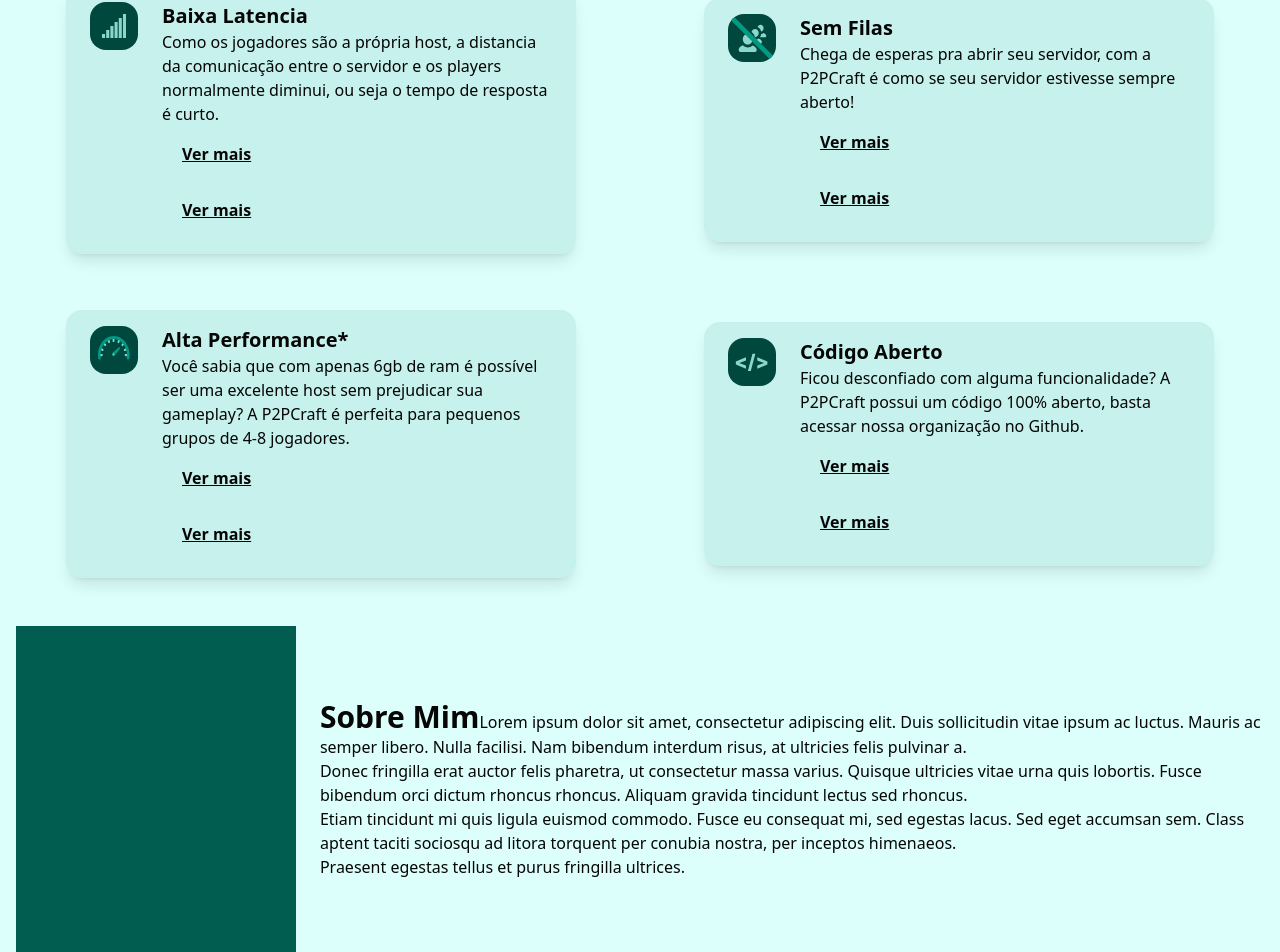
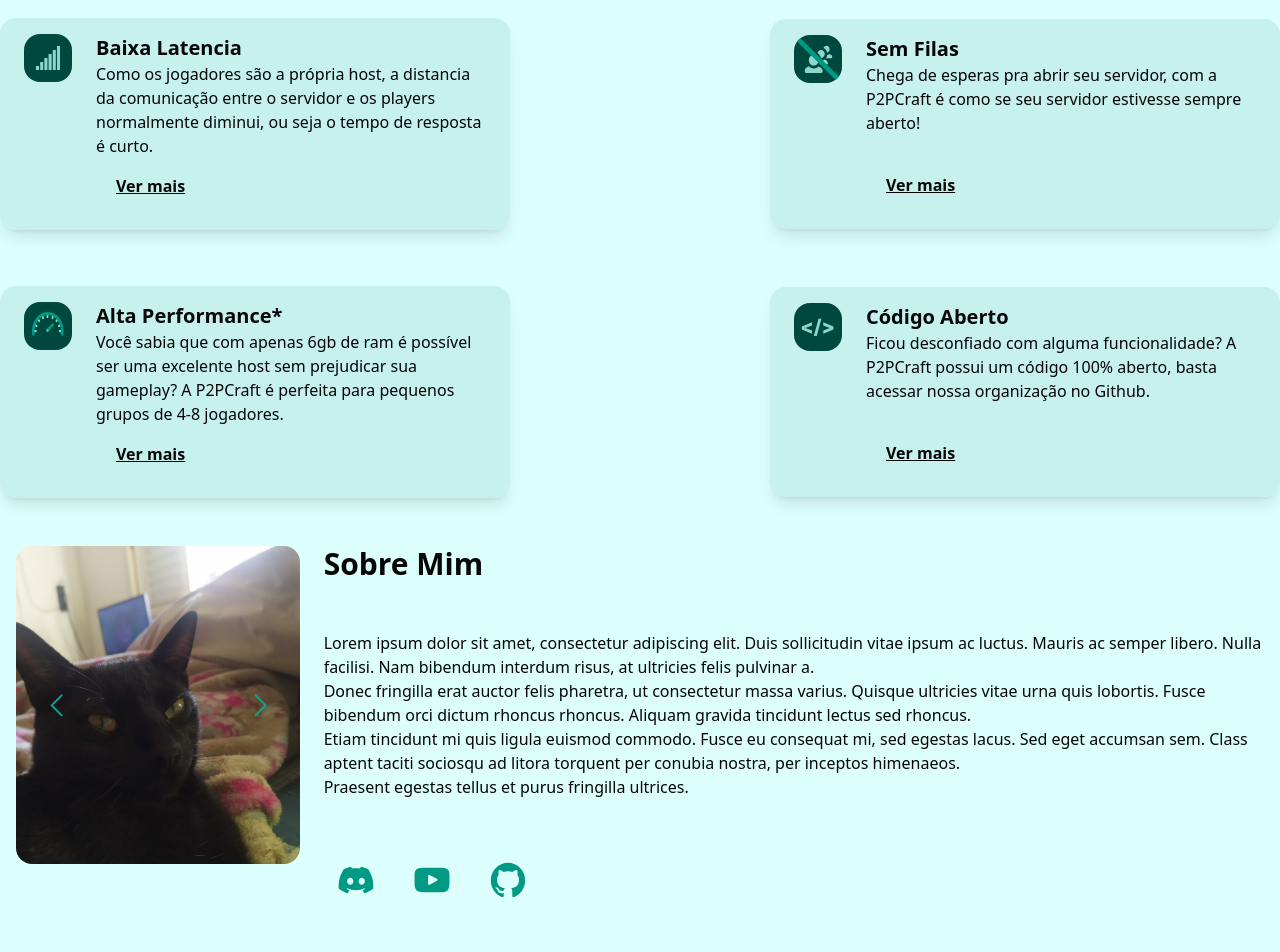
Before and after one commit to ETEC-TCC-2024/p2pCraft-frontend, a Next.js app: page /components in a window 1280 px wide. Shown: the part 678-1630 px from the top of the page. Built offline with nearby package versions, Linux system fonts and the light colour scheme.

Commit message:
feat: Create AboutMe

```diff
--- a/src/app/components/about/AboutMe.tsx
+++ b/src/app/components/about/AboutMe.tsx
@@ -1,29 +1,9 @@
-import { cn } from "@/lib/utils"
-import { ReactNode } from "react"
-import TextSection from "../section/TextSection"
+import { MainTextSection, Root, ImageSection, ImageSectionImage } from "./AboutMeSection";
 
-
-interface RootProps {
-    className?: string,
-    children: ReactNode
-}
-const Root: React.FC<RootProps> = ({ className, children }) => {
-    return <div className={cn("flex flex-row gap-6 px-4 py-12 mx-auto justify-center items-center container", className)}>
-        {children}
-    </div>
-}
-
-interface MainTextSectionProps {
-    children: ReactNode
-}
-const MainTextSection: React.FC<MainTextSectionProps> = ({ children }) => {
-    return <TextSection.Root className="h-96">
-        {children}
-    </TextSection.Root>
-}
-const AboutMeSection = {
-    Root: Root,
-    MainTextSection: MainTextSection
-
-}
-export default AboutMeSection;
+const AboutMe = {
+  Root: Root,
+  MainTextSection: MainTextSection,
+  ImageSection: ImageSection,
+  Image: ImageSectionImage,
+};
+export default AboutMe;
--- /dev/null
+++ b/src/app/components/about/AboutMeSection.tsx
@@ -0,0 +1,125 @@
+"use client";
+import { cn } from "@/lib/utils";
+import React, { Children, ReactNode, useEffect, useMemo, useState } from "react";
+import TextSection from "../section/TextSection";
+import { CircularLinkedList } from "@/lib/CircularLinkedList";
+import Button from "../button/Button";
+import Icon from "../icon/Icon";
+import NextImage from "next/image";
+import { motion, useAnimation } from "framer-motion";
+
+interface RootProps {
+  className?: string;
+  children: ReactNode;
+}
+
+interface MainTextSectionProps {
+  children: ReactNode;
+}
+
+interface ImageSectionImageProps {
+  imagePath: string;
+  alt?: string;
+}
+
+export const Root: React.FC<RootProps> = ({ className, children }) => {
+  return (
+    <div
+      className={cn(
+        "flex flex-row gap-6 px-4 py-12 mx-auto justify-between items-stretch container",
+        className
+      )}
+    >
+      {children}
+    </div>
+  );
+};
+
+export const MainTextSection: React.FC<MainTextSectionProps> = ({ children }) => {
+  return (
+    <TextSection.Root className="flex flex-col justify-between m-0">{children}</TextSection.Root>
+  );
+};
+
+export const ImageSection: React.FC<MainTextSectionProps> = ({ children }) => {
+  const imageList = useMemo(() => getImageList(), [children]);
+  const [currentImage, setCurrentImage] = useState(imageList.firstNode!);
+  const animationControls = useAnimation();
+
+  useEffect(() => {
+    animationControls.start({
+      opacity: [0.4, 1],
+      transition: { duration: 0.3 },
+    });
+  }, [currentImage, animationControls]);
+
+  function getImageList() {
+    const imagesList = new CircularLinkedList<ReactNode>();
+    Children.map(children, (child) => imagesList.add(child));
+    return imagesList;
+  }
+  function handleNext() {
+    setCurrentImage(currentImage.getNext()!);
+  }
+  function handlePrev() {
+    setCurrentImage(currentImage.getPrev()!);
+  }
+
+  return (
+    <div className="max-w-full max-h-full">
+      <motion.div className="relative" animate={animationControls}>
+        {currentImage.getData()}
+      </motion.div>
+      <div className="flex flex-row justify-between relative bottom-[50%] z-10">
+        <NextImageButton onClick={handleNext} />
+        <PrevImageButton onClick={handlePrev} />
+      </div>
+    </div>
+  );
+};
+
+interface SwitchImageButtonProps {
+  onClick?: () => void;
+  children?: ReactNode;
+  className?: string;
+}
+const SwitchImageButton: React.FC<SwitchImageButtonProps> = ({ onClick, children, className }) => {
+  return (
+    <Button
+      variant="noBackground"
+      className={cn(
+        "max-w-12 max-h-12 p-[8px] rounded-full mx-4 hover:bg-green-ion-900 transition hover:fade-in-10",
+        className
+      )}
+      onClick={onClick}
+    >
+      {children}
+    </Button>
+  );
+};
+
+//TODO: Don't say this to anyone, but the arrowLeft icon is not centered *shhh
+const NextImageButton: React.FC<SwitchImageButtonProps> = ({ onClick }) => {
+  return (
+    <SwitchImageButton onClick={onClick}>
+      <Icon.ArrowLeft className="w-full" />
+    </SwitchImageButton>
+  );
+};
+
+const PrevImageButton: React.FC<SwitchImageButtonProps> = ({ onClick }) => {
+  return (
+    <SwitchImageButton onClick={onClick}>
+      <Icon.ArrowRight className="w-full" />
+    </SwitchImageButton>
+  );
+};
+
+export const ImageSectionImage: React.FC<ImageSectionImageProps> = ({
+  imagePath: imgPath,
+  alt = "",
+}) => {
+  return (
+      <NextImage src={imgPath} alt={alt} width={472} height={530} className="rounded-2xl h-full" />
+  );
+};
--- a/src/app/components/page.tsx
+++ b/src/app/components/page.tsx
@@ -1,12 +1,13 @@
-import React from "react";
+import React, { ReactElement, useEffect } from "react";
 import { NavBar } from "./navigation/NavBar";
 import { Footer } from "./navigation/Footer";
 import Text from "./text/Text";
 import Button from "./button/Button";
-import Icon from "./icon/Icon";
+import Icon, { iconKeys } from "./icon/Icon";
 import FeatureSection from "./section/FeatureSection";
+import TextSection from "./section/TextSection";
+import { SocialNetworks } from "./navigation/SocialNetworks";
 import AboutMe from "./about/AboutMe";
-import TextSection from "./section/TextSection";
 
 const ButtonPage = () => {
   return (
@@ -17,23 +18,33 @@ const ButtonPage = () => {
       <main>
         <BackgroundLogo />
         <MainText />
-        <MainFeaturesSection />
-        <AboutMe.Root>
-          <div className="w-[472px] h-[530px] bg-green-ion-800"></div>
-          {/* <AboutMe.ImageSection>
-            <AboutMe.Image imgPath="assets/img1.png" />
-            <AboutMe.Image imgPath="assets/img2.png" />
-            <AboutMe.Image imgPath="assets/img3.png" />
-          </AboutMe.ImageSection> */}
+        <MainFeatureSection />
+        <AboutMe.Root className="max-h-[624px]">
+          <AboutMe.ImageSection>
+            <AboutMe.Image imagePath="/assets/cat1.png" />
+            <AboutMe.Image imagePath="/assets/cat2.png" />
+            <AboutMe.Image imagePath="/assets/cat3.png" />
+          </AboutMe.ImageSection>
           <AboutMe.MainTextSection>
             <TextSection.Title> Sobre Mim</TextSection.Title>
-            <TextSection.Body>Lorem ipsum dolor sit amet, consectetur adipiscing elit. Duis sollicitudin vitae ipsum ac luctus. Mauris ac semper libero. Nulla facilisi. Nam bibendum interdum risus, at ultricies felis pulvinar a.<br />
-              Donec fringilla erat auctor felis pharetra, ut consectetur massa varius. Quisque ultricies vitae urna quis lobortis. Fusce bibendum orci dictum rhoncus rhoncus. Aliquam gravida tincidunt lectus sed rhoncus. <br />
-              Etiam tincidunt mi quis ligula euismod commodo. Fusce eu consequat mi, sed egestas lacus. Sed eget accumsan sem. Class aptent taciti sociosqu ad litora torquent per conubia nostra, per inceptos himenaeos. <br />
-              Praesent egestas tellus et purus fringilla ultrices.</TextSection.Body>
+            <TextSection.Body>
+              Lorem ipsum dolor sit amet, consectetur adipiscing elit. Duis sollicitudin vitae
+              ipsum ac luctus. Mauris ac semper libero. Nulla facilisi. Nam bibendum interdum
+              risus, at ultricies felis pulvinar a.
+              <br />
+              Donec fringilla erat auctor felis pharetra, ut consectetur massa varius. Quisque
+              ultricies vitae urna quis lobortis. Fusce bibendum orci dictum rhoncus rhoncus.
+              Aliquam gravida tincidunt lectus sed rhoncus. <br />
+              Etiam tincidunt mi quis ligula euismod commodo. Fusce eu consequat mi, sed egestas
+              lacus. Sed eget accumsan sem. Class aptent taciti sociosqu ad litora torquent per
+              conubia nostra, per inceptos himenaeos. <br />
+              Praesent egestas tellus et purus fringilla ultrices.
+            </TextSection.Body>
+            <TextSection.Footer>
+              <SocialNetworks />
+            </TextSection.Footer>
           </AboutMe.MainTextSection>
         </AboutMe.Root>
-
       </main>
       <Footer></Footer>
     </>
@@ -46,19 +57,16 @@ const BackgroundLogo = () => {
   );
 };
 
-const MainFeaturesSection = () => {
+const MainFeatureSection = () => {
   return (
-    <div className="mt-[30vh]">
-      <div className="flex flex-wrap flex-row relative mx-auto gap-x-32 gap-y-14 container items-center justify-center">
+    <div className="mt-[18vh]">
+      <div className="flex flex-wrap flex-row relative mx-auto gap-y-14 gap-x-1 container items-center justify-between">
         <FeatureSection.Root iconName="Signal">
           <FeatureSection.Title>Baixa Latencia</FeatureSection.Title>
           <FeatureSection.Body>
             Como os jogadores são a própria host, a distancia da comunicação entre o servidor e os
             players normalmente diminui, ou seja o tempo de resposta é curto.
           </FeatureSection.Body>
-          <FeatureSection.Footer>
-            <Button variant={"link"}>Ver mais</Button>
-          </FeatureSection.Footer>
         </FeatureSection.Root>
 
         <FeatureSection.Root iconName="NoQueue">
@@ -67,9 +75,6 @@ const MainFeaturesSection = () => {
             Chega de esperas pra abrir seu servidor, com a P2PCraft é como se seu servidor
             estivesse sempre aberto!
           </FeatureSection.Body>
-          <FeatureSection.Footer>
-            <Button variant={"link"}>Ver mais</Button>
-          </FeatureSection.Footer>
         </FeatureSection.Root>
 
         <FeatureSection.Root iconName="Speedometer">
@@ -78,9 +83,6 @@ const MainFeaturesSection = () => {
             Você sabia que com apenas 6gb de ram é possível ser uma excelente host sem prejudicar
             sua gameplay? A P2PCraft é perfeita para pequenos grupos de 4-8 jogadores.
           </FeatureSection.Body>
-          <FeatureSection.Footer>
-            <Button variant={"link"}>Ver mais</Button>
-          </FeatureSection.Footer>
         </FeatureSection.Root>
 
         <FeatureSection.Root iconName="OpenSource">
@@ -89,9 +91,6 @@ const MainFeaturesSection = () => {
             Ficou desconfiado com alguma funcionalidade? A P2PCraft possui um código 100% aberto,
             basta acessar nossa organização no Github.
           </FeatureSection.Body>
-          <FeatureSection.Footer>
-            <Button variant={"link"}>Ver mais</Button>
-          </FeatureSection.Footer>
         </FeatureSection.Root>
       </div>
     </div>
@@ -100,8 +99,7 @@ const MainFeaturesSection = () => {
 
 const MainText = () => {
   return (
-    <>
-      <div className="flex flex-col items-center">
+    <div className="mt-32 flex flex-col items-center ">
       <div className="flex flex-col max-w-[580px] gap-16">
         <Text size="extra_large_x5" weight="bold" textAlign="center">
           Bem-vindo ao P2PCraft
@@ -114,11 +112,10 @@ const MainText = () => {
             Hospede servidores de Minecraft de graça usando a P2PCraft fornecemos uma arquitetura
             descentralizada de hosting que transforma os próprios players na host.
           </Text>
-            <Button variant="primary">Começar Agora</Button>
+          <Button>Começar Agora</Button>
         </div>
       </div>
     </div>
-    </>
   );
 };
 
```
Lines whose indentation alone changed are shown as unchanged.
